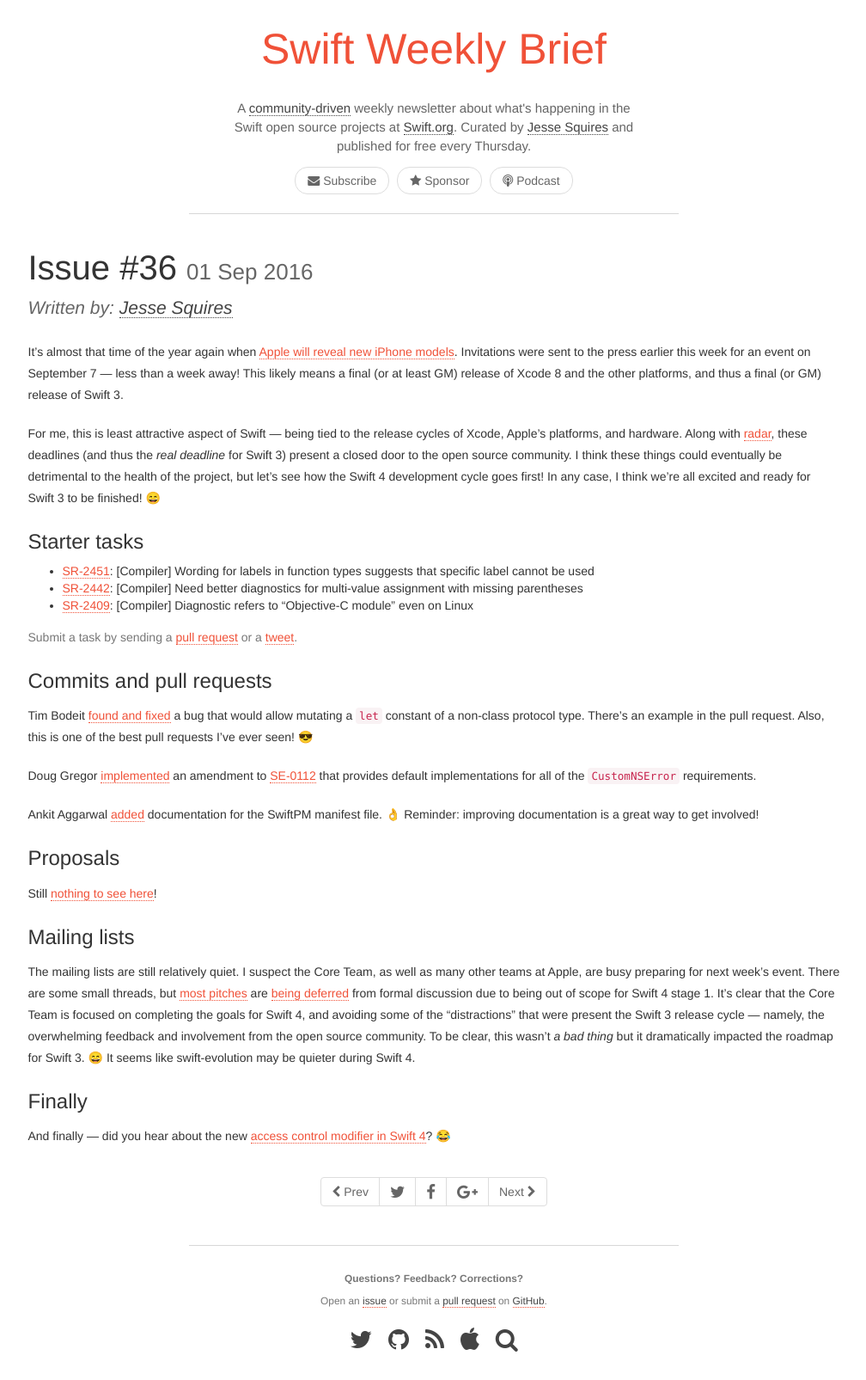
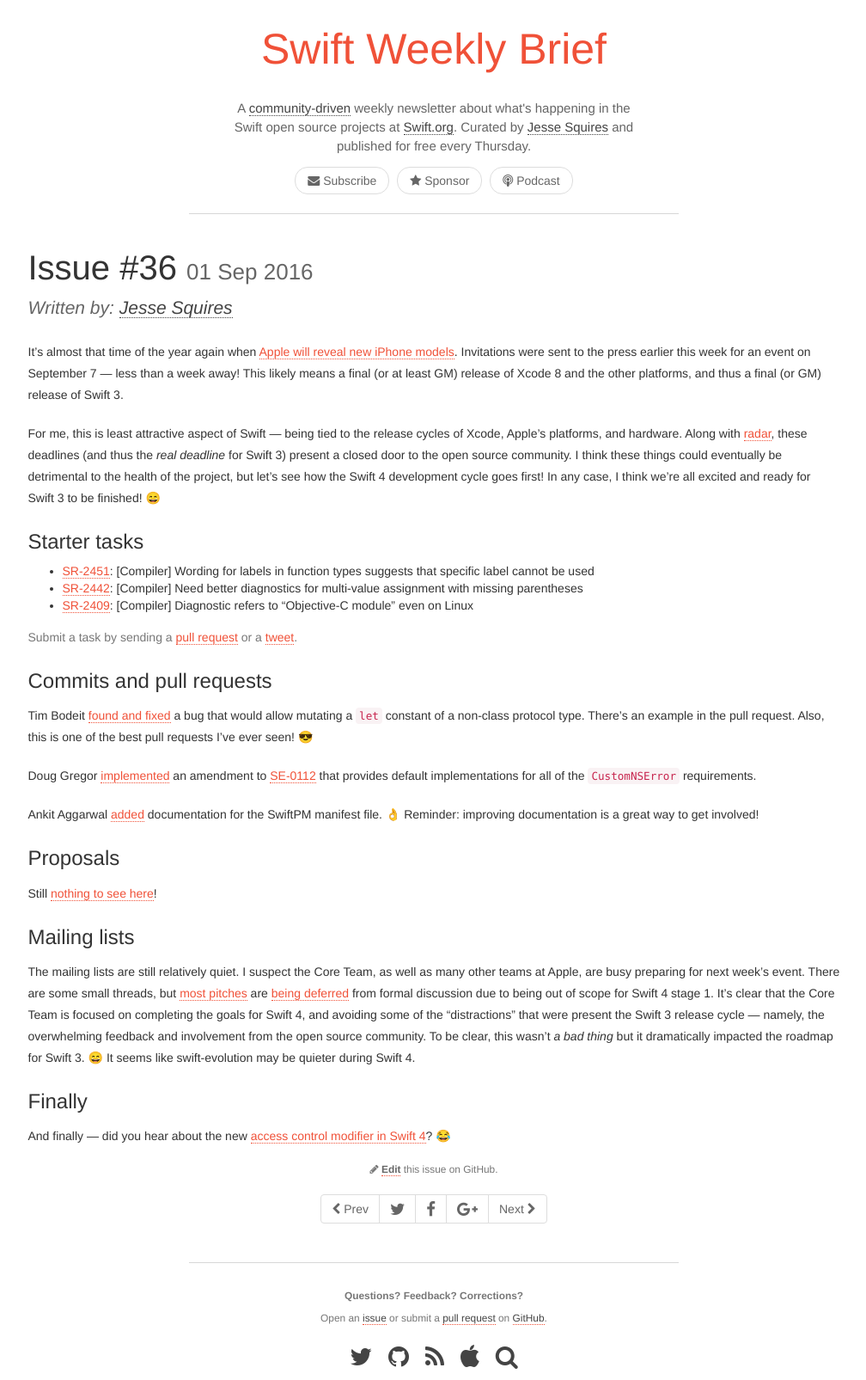
Before and after one commit to SwiftWeekly/swiftweekly.github.io, a Jekyll site: the page built from _posts/2016-09-01-issue-36.md, in a window 1280 px wide. Shown: the whole page at 86% size, without its empty margins (135-1143 px from the left). Built offline with Jekyll 4.4.1, drawn with Linux system fonts in a browser that asks for light colours.

Commit message:
add edit issue button to posts. close #334

```diff
--- a/_includes/social_share.html
+++ b/_includes/social_share.html
@@ -1,5 +1,17 @@
+
+{% assign base_edit_url = 'https://github.com/SwiftWeekly/swiftweekly.github.io/edit/master/_posts/' %}
+
+{% assign issue_date = page.date | date: "%Y-%m-%d" %}
+{% assign issue_number = page.title | remove: 'Issue #' %}
+{% assign file_name = issue_date | append: '-issue-' | append: issue_number | append: '.md' %}
+
+{% assign edit_url = base_edit_url | append: file_name %}
 
 <div class="row center sharing">
+   <small class="text-muted text-center">
+      <i class="fa fa-pencil" aria-hidden="true"></i> <a href="{{ edit_url }}" target="_blank"><strong>Edit</strong></a> this issue on GitHub.
+   </small>
+
    <nav aria-label="Page navigation">
       <ul class="pagination">
          {% if page.previous.url %}
--- a/css/style.css
+++ b/css/style.css
@@ -146,11 +146,6 @@
 
 /* SUBSCRIBE */
 
-.pager {
-   margin-top: 1rem;
-   margin-bottom: 0.5rem;
-}
-
 .subscribe a,
 .subscribe a:visited {
    color: #666666;
```
